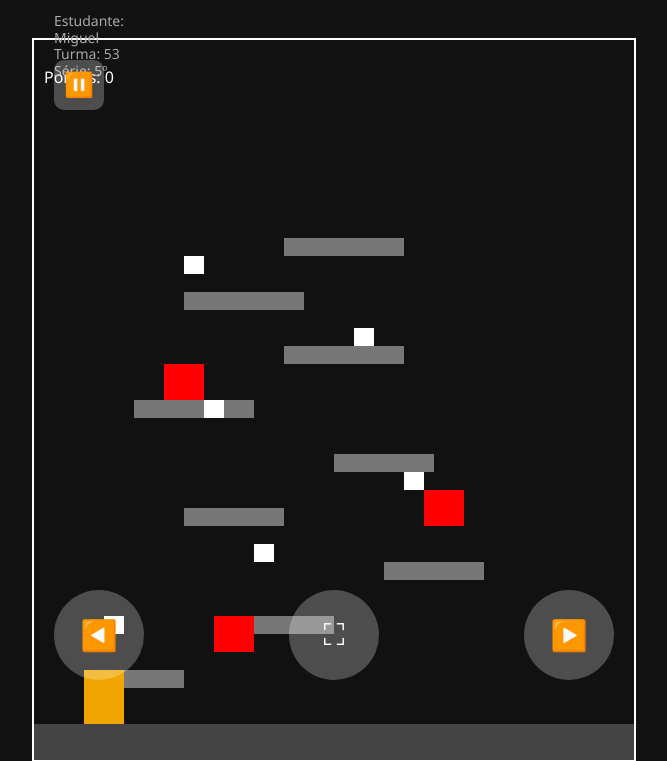
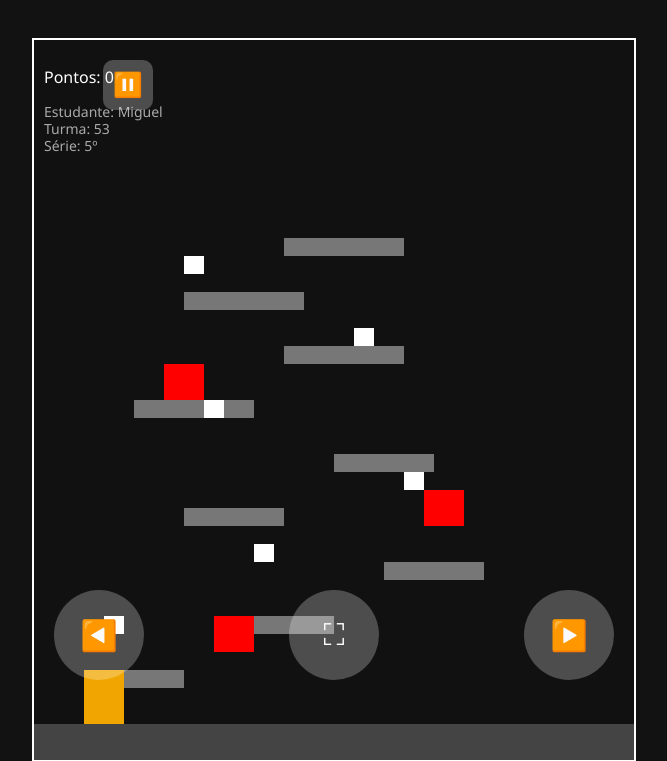
Before and after one commit to Miguel918-hub/Bypass-detetive-ghostfox, a PHP site: page / in a window 1280 px wide. Shown: the top 761 px of the page, without its empty margins (306-973 px from the left). Run offline with PHP 8.4, Linux system fonts and the light colour scheme.

Commit message:
Update style.css

```diff
--- a/style.css
+++ b/style.css
@@ -30,15 +30,14 @@ canvas {
     top: 10px;
     left: 10px;
     color: #fff;
+    z-index: 10;
 }
 
 #credits {
-    position: absolute;
-    bottom: 10px;
-    left: 10px;
     font-size: 14px;
     color: #aaa;
     line-height: 1.2;
+    margin-top: 5px;
 }
 
 #pauseBtn {
@@ -52,6 +51,7 @@ canvas {
     font-size: 24px;
     background-color: rgba(255,255,255,0.25);
     color: #fff;
+    z-index: 10;
 }
 
 #pauseBtn:active {
@@ -67,6 +67,7 @@ canvas {
     justify-content: space-between;
     padding: 0 20px;
     box-sizing: border-box;
+    z-index: 10;
 }
 
 #controls button {
```
